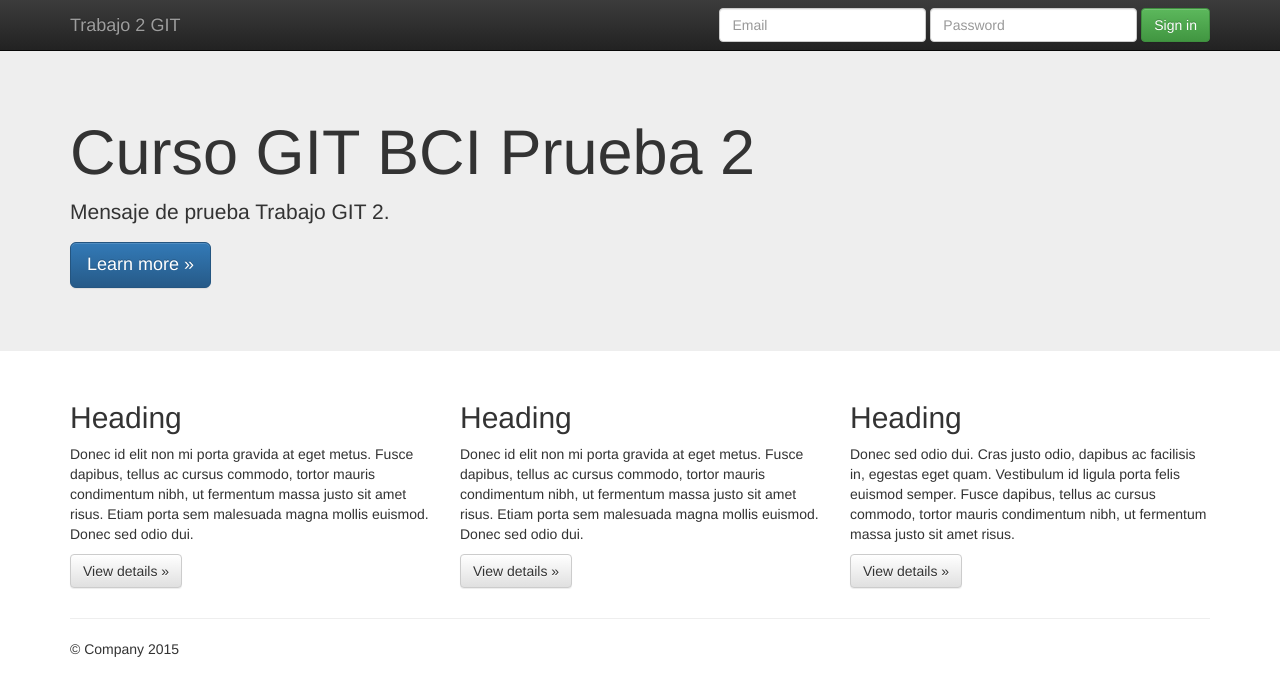
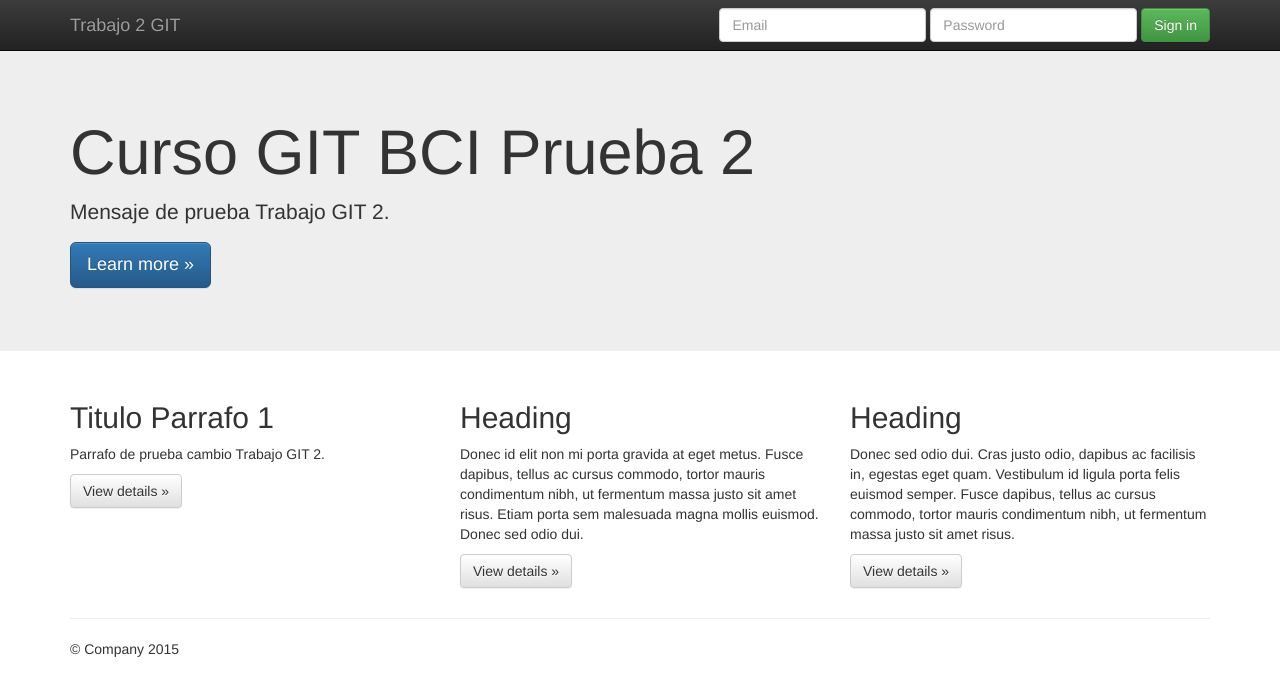
Before and after one commit to rmiranda93/Trabajo2_Rafael_Miranda, a plain HTML site: page initializr/index.html in a window 1280 px wide. Drawn offline with nearby package versions, Linux system fonts and the light colour scheme.

Commit message:
Se modifica primer parrafo de la pagina

```diff
--- a/initializr/index.html
+++ b/initializr/index.html
@@ -65,8 +65,8 @@
       <!-- Example row of columns -->
       <div class="row">
         <div class="col-md-4">
-          <h2>Heading</h2>
-          <p>Donec id elit non mi porta gravida at eget metus. Fusce dapibus, tellus ac cursus commodo, tortor mauris condimentum nibh, ut fermentum massa justo sit amet risus. Etiam porta sem malesuada magna mollis euismod. Donec sed odio dui. </p>
+          <h2>Titulo Parrafo 1</h2>
+          <p>Parrafo de prueba cambio Trabajo GIT 2. </p>
           <p><a class="btn btn-default" href="#" role="button">View details &raquo;</a></p>
         </div>
         <div class="col-md-4">
```
